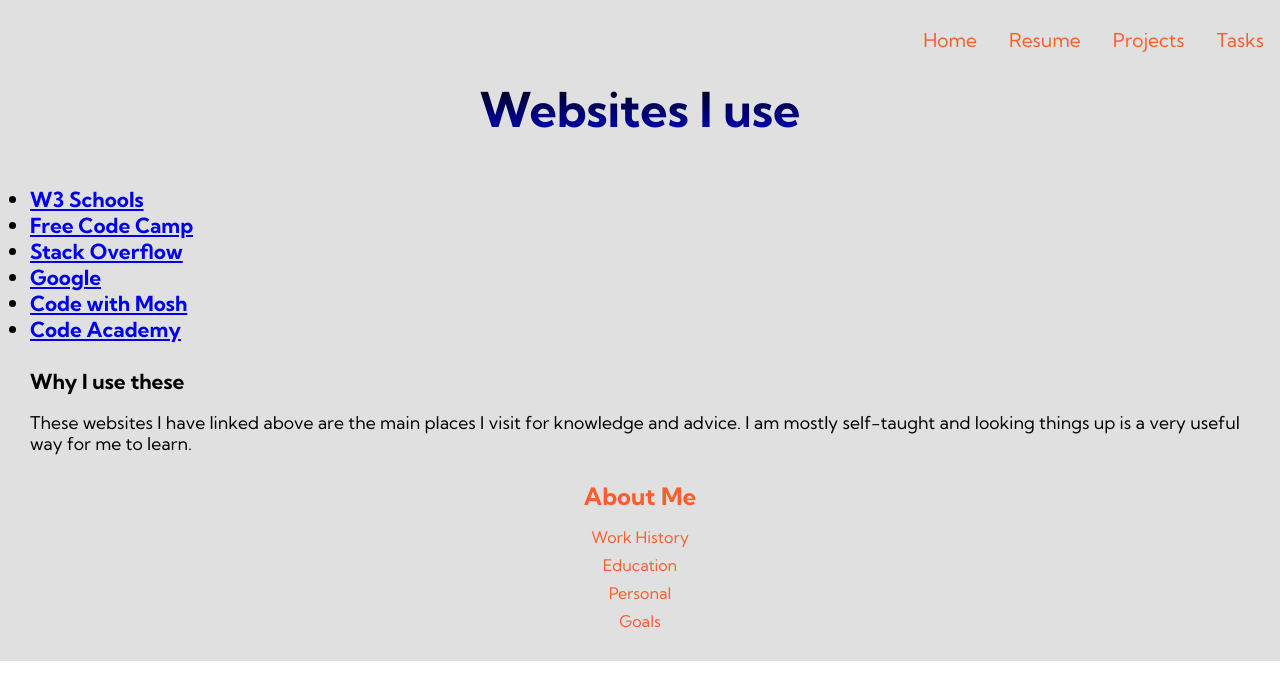
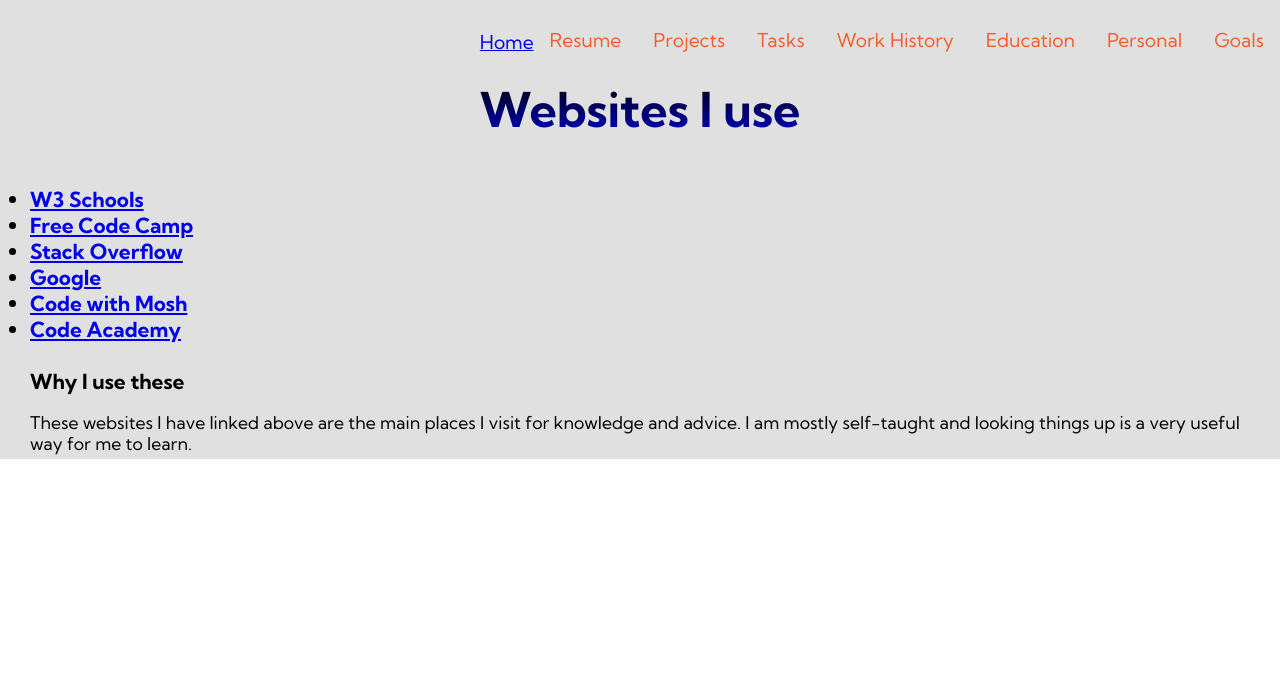
Before and after one commit to tjakubc/Interview, a plain HTML site: page links.html in a window 1280 px wide. Drawn offline with Linux system fonts and the light colour scheme.

Commit message:
Update links.html

```diff
--- a/links.html
+++ b/links.html
@@ -23,13 +23,21 @@
         </div>
         <ul class="navbar__menu">
             <li class="navbar__item">
-                <a href="/index.html" class="navbar__links">Home</a>
+                <a href="/index.html" class="active_navbar__links">Home</a>
                 <li class="navbar__item">
                 <a href="/resume.html" class="navbar__links">Resume</a>
                 <li class="navbar__item">
                 <a href="/projects.html" class="navbar__links">Projects</a>
                 <li class="navbar__item">
                 <a href="/tasks.html" class="navbar__links">Tasks</a>
+                <li class="navbar__item">
+                <a href="/work_history.html" class="navbar__links">Work History</a>
+                <li class="navbar__item">
+                <a href="/education.html" class="navbar__links">Education</a>
+                <li class="navbar__item">
+                <a href="/personal.html" class="navbar__links">Personal</a>
+                <li class="navbar__item">
+                <a href="/goals.html" class="navbar__links">Goals</a>
             </li>
         </ul>
     </div>
@@ -39,7 +47,6 @@
 
 <div class="test">
     <h1 class="Header1">Websites I use</h1>
-    <!-- <h2 class="Header2">Header2</h2> -->
     <p class="body_text">
         <ul class="links_list">
             <li><a href="https://www.w3schools.com/html/html_scripts.asp" target="_blank">W3 Schools</a></li>
@@ -53,33 +60,11 @@
     </p>
     <p class="body_text2">These websites I have linked above are the main places I visit for knowledge and advice. I am mostly self-taught and looking things up is a very useful way for me to learn.</p>
     <div class="button">
-        <!-- <button class="main__btn"><a href="/">Button</a>
-        </button> -->
     </div>
 </div>
 
-<!--footer section-->
-<div class="footer__container">
-    <div class="footer__links">
-        <div class="footer__link--wrapper">
-            <div class="footer__link--items">
-                <h2>About Me</h2>
-                <a href="/work_history.html">Work History</a>
-                <a href="/education.html">Education</a>
-                <a href="/personal.html">Personal</a>
-                <a href="/goals.html">Goals</a>
-            </div>
-        </div>
-    </div>
-</div>
 
 <script src="app.js"></script>
 
 </body>
 </html>
-
-
-
-<!-- comment = ctrl + k + c -->
-<!-- comment -->
-<!-- comment -->
```
